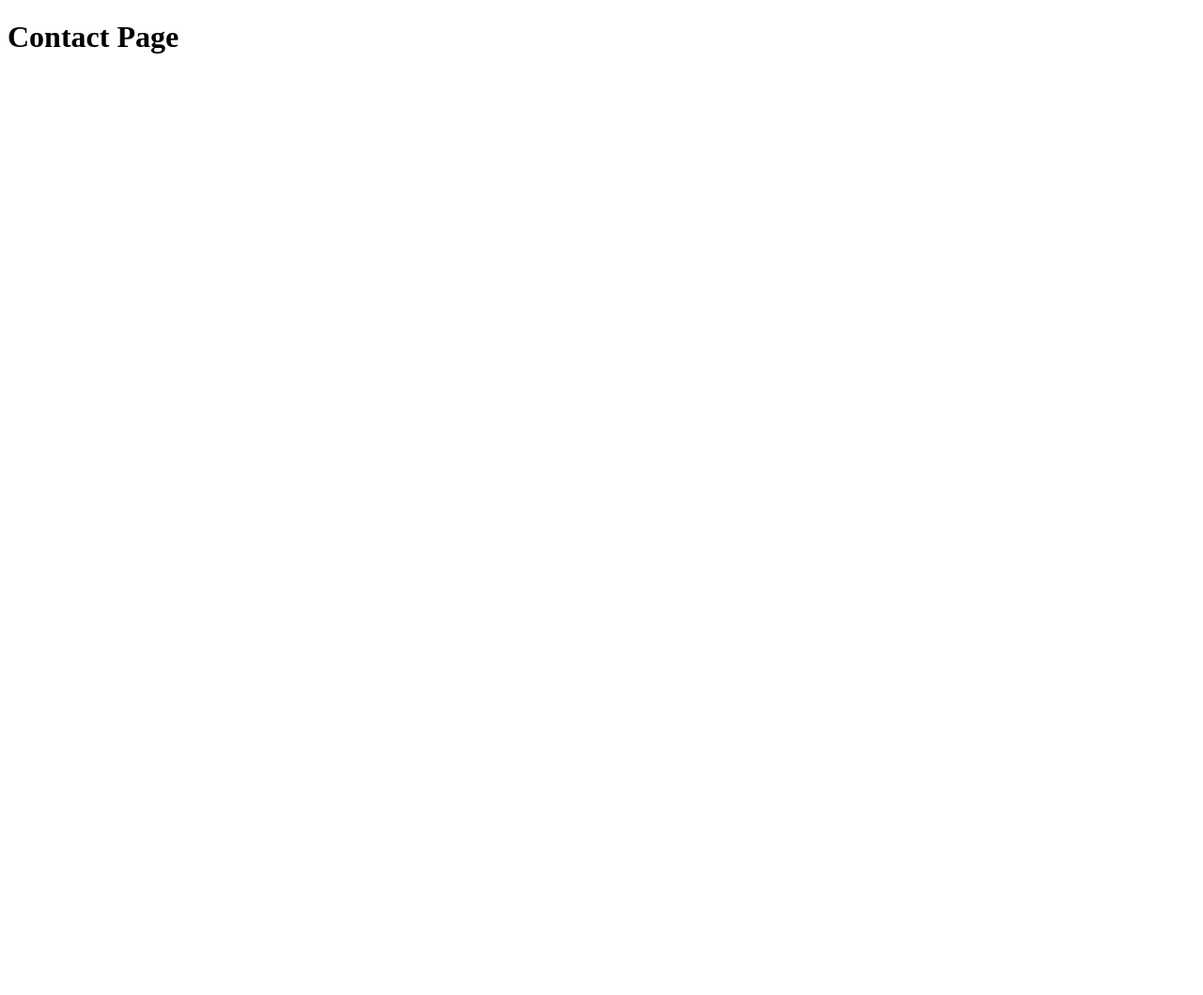
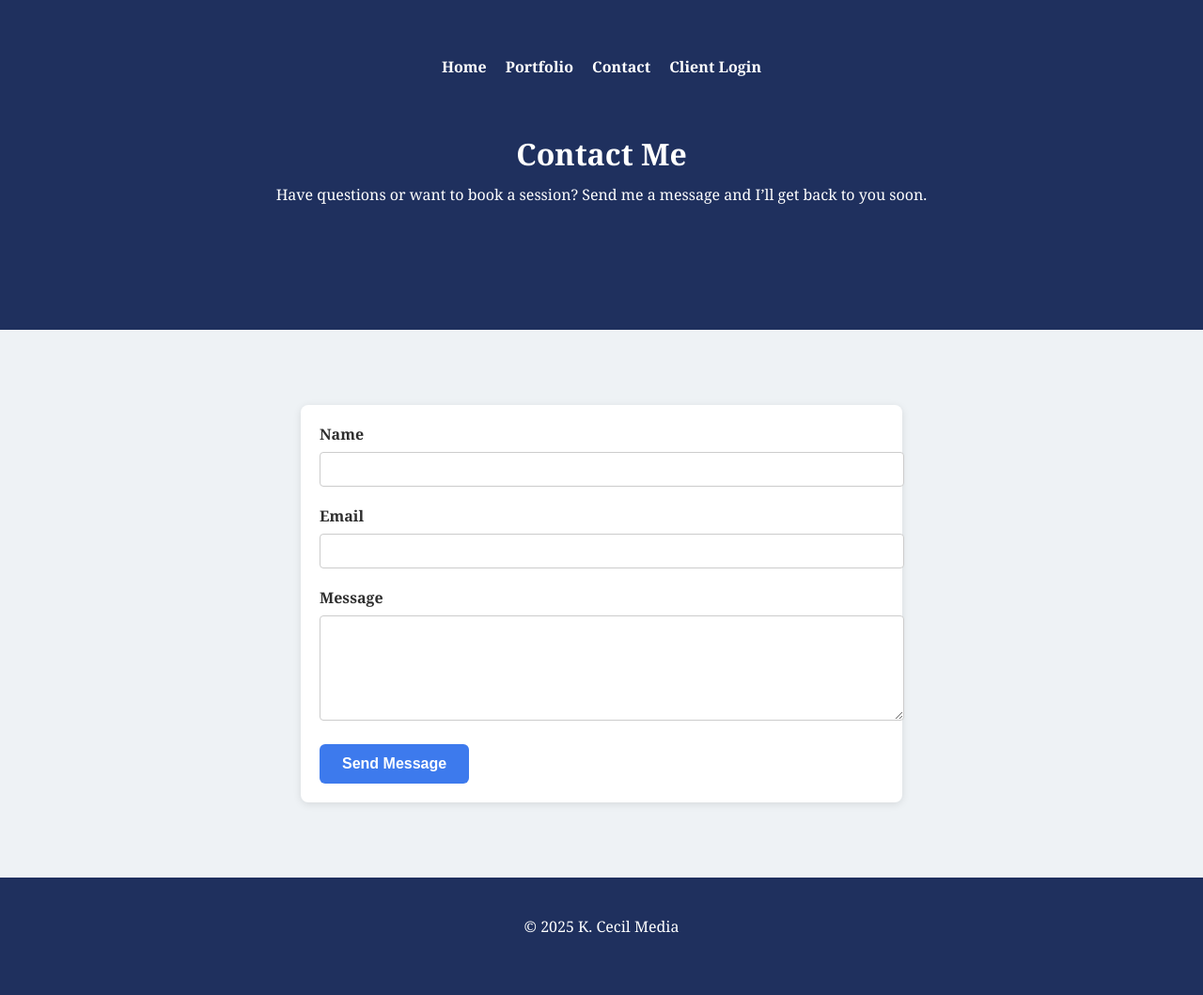
Before and after one commit to kcecil19/KCecilMedia, a plain HTML site: page contact.html in a window 1280 px wide. Shown: the whole page at 94% size. Before the commit the page ends 800 px from the top, so only its background shows below. Drawn offline with Linux system fonts and the light colour scheme.

Commit message:
Update contact.html

```diff
--- a/contact.html
+++ b/contact.html
@@ -1 +1,55 @@
-<!DOCTYPE html><html><head><title>Contact</title></head><body><h1>Contact Page</h1></body></html>
+<!DOCTYPE html>
+<html lang="en">
+<head>
+  <meta charset="UTF-8">
+  <meta name="viewport" content="width=device-width, initial-scale=1.0">
+  <title>Contact | K. Cecil Media</title>
+  <link rel="stylesheet" href="style.css">
+  <style>
+    /* Navigation styling */
+    nav ul { list-style: none; padding: 0; margin: 0; display: flex; justify-content: center; gap: 20px; }
+    nav a { color: var(--header-footer-text); text-decoration: none; font-weight: bold; }
+    nav a:hover { text-decoration: underline; }
+    .header-content { text-align: center; padding: 60px 20px; }
+    .header-content h1, .header-content p { margin: 0 auto 10px; max-width: 700px; }
+    .contact-form { max-width: 600px; margin: 40px auto; padding: 20px; background: #fff; border-radius: 8px; box-shadow: 0 2px 8px rgba(0,0,0,0.1); }
+    .contact-form label { display: block; margin-bottom: 8px; font-weight: bold; }
+    .contact-form input, .contact-form textarea { width: 100%; padding: 10px; margin-bottom: 20px; border: 1px solid #ccc; border-radius: 4px; }
+    .contact-form button { background: var(--accent-color); color: #fff; border: none; padding: 12px 24px; border-radius: 6px; cursor: pointer; font-size: 1rem; font-weight: bold; }
+    .contact-form button:hover { background: var(--accent-hover); }
+  </style>
+</head>
+<body>
+  <header>
+    <nav>
+      <ul>
+        <li><a href="index.html">Home</a></li>
+        <li><a href="portfolio.html">Portfolio</a></li>
+        <li><a href="contact.html">Contact</a></li>
+        <li><a href="gallery/john-smith-92gf7.html">Client Login</a></li>
+      </ul>
+    </nav>
+    <div class="header-content">
+      <h1>Contact Me</h1>
+      <p>Have questions or want to book a session? Send me a message and I’ll get back to you soon.</p>
+    </div>
+  </header>
+  <section>
+    <form class="contact-form" action="mailto:kylercecil11@gmail.com" method="post" enctype="text/plain">
+      <label for="name">Name</label>
+      <input type="text" id="name" name="name" required>
+
+      <label for="email">Email</label>
+      <input type="email" id="email" name="email" required>
+
+      <label for="message">Message</label>
+      <textarea id="message" name="message" rows="6" required></textarea>
+
+      <button type="submit">Send Message</button>
+    </form>
+  </section>
+  <footer>
+    <p>&copy; 2025 K. Cecil Media</p>
+  </footer>
+</body>
+</html>
```
